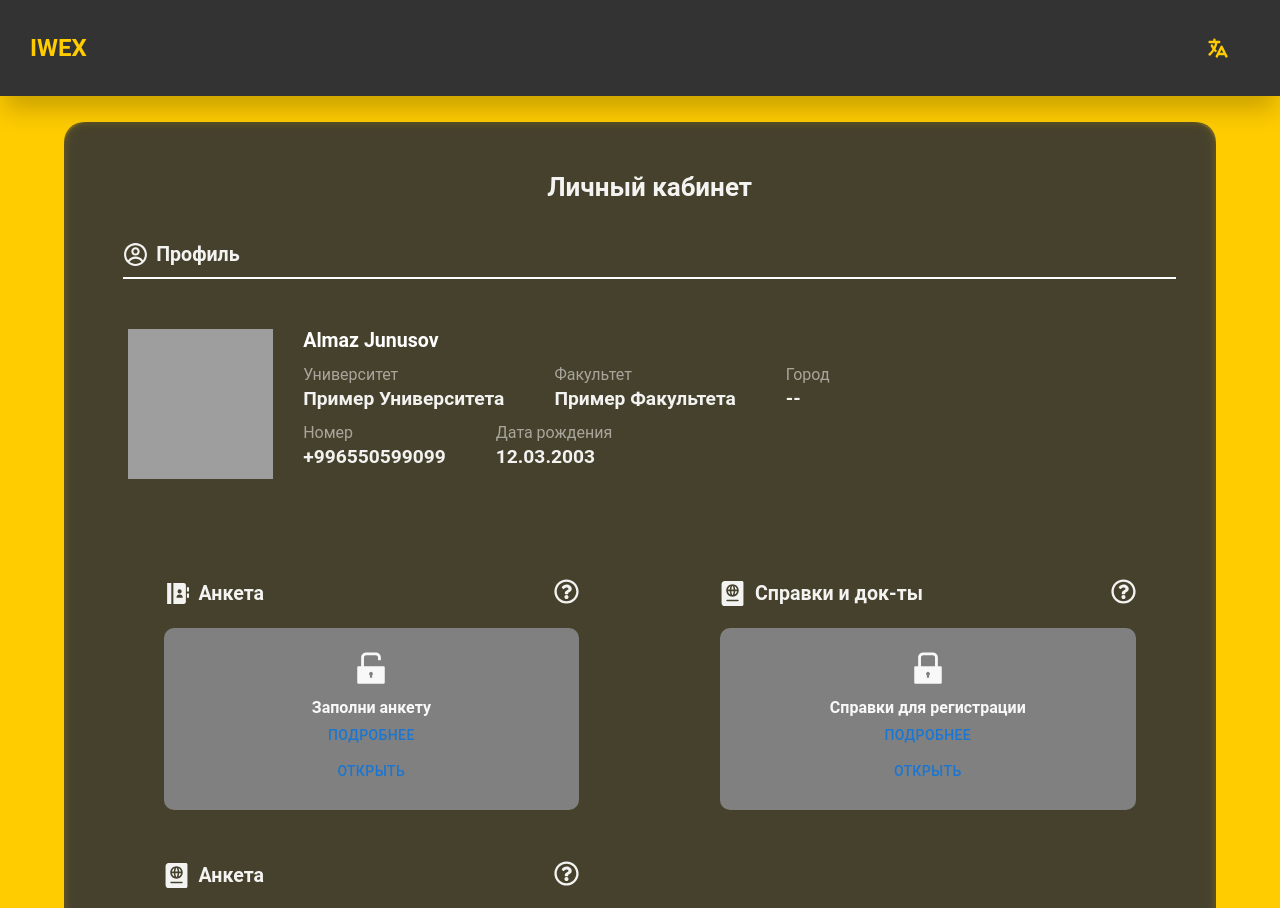
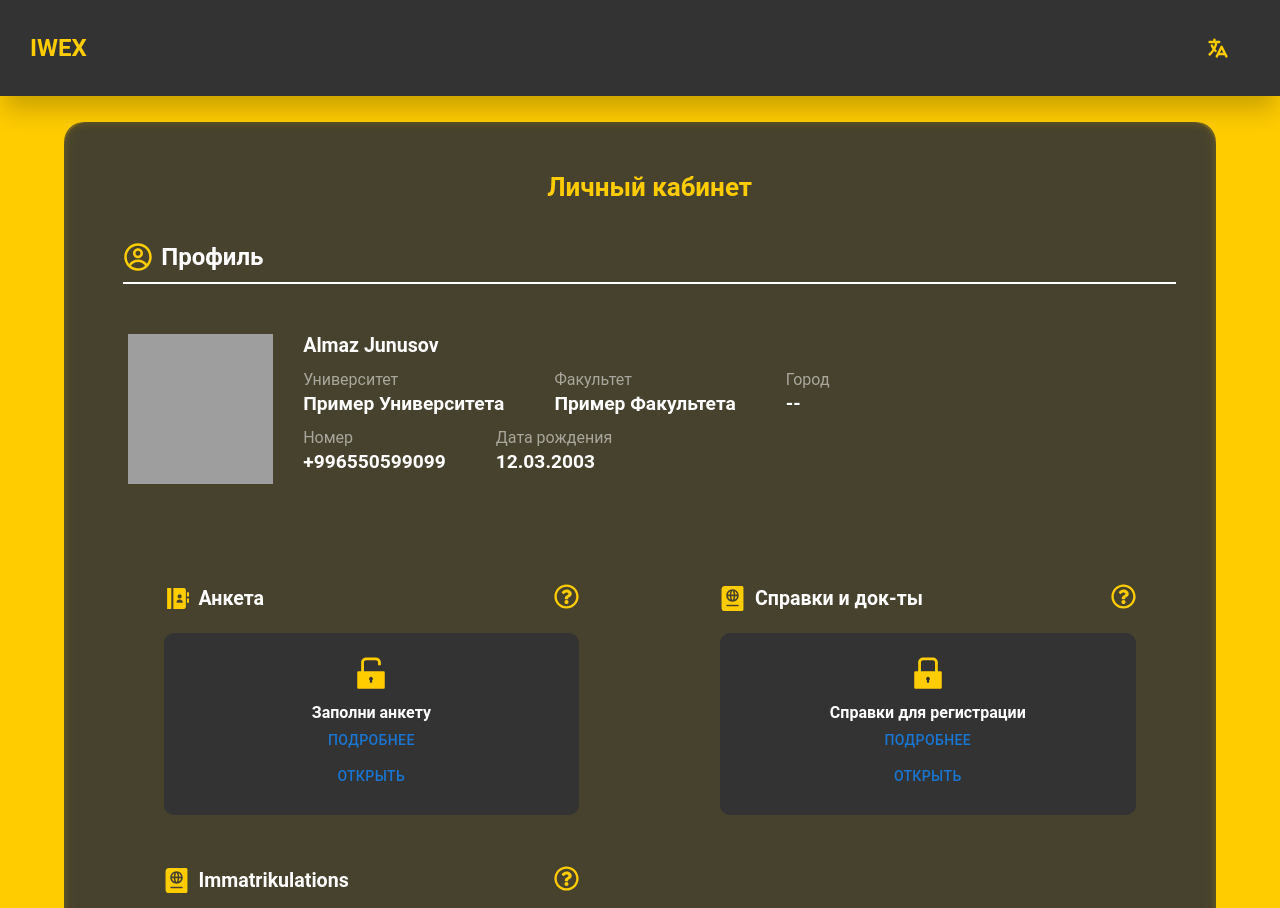
Before and after one commit to k1xd-fr/iwex-crm-master, a Next.js app in the folder frontend/: page /profile in a window 1280 px wide. Shown: the top 908 px of the page. Built offline with nearby package versions, Linux system fonts and the light colour scheme; grey boxes are pictures that could not be loaded; a web font is replaced by a local one.

Commit message:
change: design profile

```diff
--- a/frontend/package.json
+++ b/frontend/package.json
@@ -20,6 +20,8 @@
     "eslint-config-next": "13.4.8",
     "framer-motion": "^10.12.18",
     "i18next": "^23.2.8",
+    "i18next-browser-languagedetector": "^7.1.0",
+    "i18next-http-backend": "^2.2.1",
     "js-cookie": "^3.0.5",
     "ky": "^0.33.3",
     "next": "13.4.8",
@@ -28,6 +30,7 @@
     "next-routes": "^1.4.2",
     "react": "18.2.0",
     "react-dom": "18.2.0",
+    "react-i18next": "^13.0.2",
     "react-icons": "^4.10.1",
     "sass": "^1.63.6",
     "typescript": "5.1.6"
--- a/frontend/src/app/profile/page.tsx
+++ b/frontend/src/app/profile/page.tsx
@@ -1,11 +1,10 @@
 import Profiles from "@/components/Profiles";
-import { maxHeight } from "@mui/system";
 
 const Profile: React.FC = () => {
   return (
     <div
       style={{
-        background: "#ffcc00 ",
+        background: "#fc0",
         padding: "2% 0",
         height: "100%",
       }}
--- a/frontend/src/components/Profiles/Card/CardInfo.tsx
+++ b/frontend/src/components/Profiles/Card/CardInfo.tsx
@@ -1,26 +1,24 @@
-import { useState } from "react";
+"use client";
 import { ReactComponentElement, ReactNode } from "react";
 import { FaRegQuestionCircle } from "react-icons/fa";
 import { IconType } from "react-icons";
 import styles from "./style.module.sass";
+import { Tooltip } from "@mui/material";
+import { fontSize } from "@mui/system";
 
 interface CardInfoProps {
   children: ReactNode;
   icon: ReactComponentElement<IconType>;
   title: string;
+  tooltip: string;
 }
 
-const CardInfo: React.FC<CardInfoProps> = ({ children, icon, title }) => {
-  const [isHovered, setIsHovered] = useState(false);
-
-  const handleMouseEnter = () => {
-    setIsHovered(true);
-  };
-
-  const handleMouseLeave = () => {
-    setIsHovered(false);
-  };
-
+const CardInfo: React.FC<CardInfoProps> = ({
+  children,
+  icon,
+  title,
+  tooltip,
+}) => {
   return (
     <div className={styles.cardInfo}>
       <div className={styles.cardInfo__info}>
@@ -28,14 +26,11 @@ const CardInfo: React.FC<CardInfoProps> = ({ children, icon, title }) => {
           {icon}
           <h4>{title}</h4>
         </div>
-        <div>
-          <FaRegQuestionCircle
-            onMouseEnter={handleMouseEnter}
-            onMouseLeave={handleMouseLeave}
-            size={25}
-          />
-          {isHovered && <h1>dasd</h1>}
-        </div>
+        <Tooltip style={{ color: "white" }} title={tooltip}>
+          <div style={{ position: "relative" }}>
+            <FaRegQuestionCircle size={25} color="#ffcc00" />
+          </div>
+        </Tooltip>
       </div>
       {children}
     </div>
--- a/frontend/src/components/Profiles/Card/index.tsx
+++ b/frontend/src/components/Profiles/Card/index.tsx
@@ -13,7 +13,12 @@ const Card: React.FC<{
         initial={{ opacity: 0 }}
         animate={{ opacity: 1 }}
         transition={{ duration: 0.6, delay: 0.6 }}
-        style={{ zIndex: "10", display: "flex", flexWrap: "wrap" }}
+        style={{
+          zIndex: "10",
+          display: "flex",
+          flexWrap: "wrap",
+          background: "#333",
+        }}
         className={styles.card}
       >
         <LockIcon lock={lock}></LockIcon>
--- a/frontend/src/components/Profiles/Card/style.module.sass
+++ b/frontend/src/components/Profiles/Card/style.module.sass
@@ -32,9 +32,11 @@
   font-size: 12px
   padding: 10px 50%
   border-radius: 10px
-  color: #333333
+  color: #000
+  &:hover
+    background-color: #fc0
 .more
-  color: black
+  color: #fc0
   font-size: 12px
 .text
   text-align: center
--- a/frontend/src/components/Profiles/UserInfo/index.tsx
+++ b/frontend/src/components/Profiles/UserInfo/index.tsx
@@ -14,8 +14,8 @@ const UserInfo = () => {
     >
       <div className={styles.profile}>
         <div className={styles.header}>
-          <CgProfile size={25} />
-          <h4>Профиль</h4>
+          <CgProfile color="#ffcc00" size={30} />
+          <h2 style={{ color: "#fff" }}>Профиль</h2>
         </div>
         <hr style={{ height: "2px", background: "white", border: "none" }} />
         <div className={styles.body}>
@@ -26,30 +26,30 @@ const UserInfo = () => {
             height={150}
           />
           <div className={styles.body__user}>
-            <h2>Almaz Junusov</h2>
+            <h2 style={{ color: "#fff" }}>Almaz Junusov</h2>
             <div className={styles.body__user__block}>
               <div className={styles.info}>
                 <div className={styles.info__more}>
                   <span>Университет</span>
-                  <h3>Пример Университета</h3>
+                  <h3 style={{ color: "#fff" }}>Пример Университета</h3>
                 </div>
                 <div className={styles.info__more}>
                   <span>Факультет</span>
-                  <h3>Пример Факультета</h3>
+                  <h3 style={{ color: "#fff" }}>Пример Факультета</h3>
                 </div>
                 <div className={styles.info__more}>
                   <span>Город</span>
-                  <h3> -- </h3>
+                  <h3 style={{ color: "#fff" }}> -- </h3>
                 </div>
               </div>
               <div className={styles.info}>
                 <div className={styles.info__more}>
                   <span>Номер</span>
-                  <h3> +996550599099 </h3>
+                  <h3 style={{ color: "#fff" }}> +996550599099 </h3>
                 </div>
                 <div className={styles.info__more}>
                   <span>Дата рождения</span>
-                  <h3> 12.03.2003 </h3>
+                  <h3 style={{ color: "#fff" }}> 12.03.2003 </h3>
                 </div>
               </div>
             </div>
--- a/frontend/src/components/Profiles/index.tsx
+++ b/frontend/src/components/Profiles/index.tsx
@@ -23,7 +23,7 @@ const ProfilePage = () => {
     >
       <>
         <motion.h2
-          style={{ zIndex: "10" }}
+          style={{ zIndex: "10", color: "#ffcc00" }}
           initial={{ opacity: 0, y: -20 }}
           animate={{ opacity: 1, y: 0 }}
           transition={{ duration: 0.3, delay: 0.4 }}
@@ -34,14 +34,22 @@ const ProfilePage = () => {
         <UserInfo />
         <div style={{ zIndex: "10" }} className={styles.profile__cards}>
           <div className={styles.df2}>
-            <CardInfo title="Анкета" icon={<RiContactsBookFill size={25} />}>
+            <CardInfo
+              title="Анкета"
+              icon={<RiContactsBookFill color="#ffcc00" size={25} />}
+              tooltip="Hello"
+            >
               <Card
                 link={() => handleCardClick("/profile/anketa")}
                 lock={true}
                 text="Заполни анкету"
               />
             </CardInfo>
-            <CardInfo title="Анкета" icon={<FaPassport size={25} />}>
+            <CardInfo
+              tooltip="Hello pidrasd"
+              title="Immatrikulations"
+              icon={<FaPassport color="#ffcc00" size={25} />}
+            >
               <Card
                 lock={false}
                 link={() => handleCardClick("/profile/anketa2")}
@@ -50,16 +58,20 @@ const ProfilePage = () => {
             </CardInfo>
           </div>
           <div>
-            <CardInfo title="Справки и док-ты" icon={<FaPassport size={25} />}>
+            <CardInfo
+              tooltip="Lorem ipsum dolor sit amet consectetur adipisicing elit. Optio veniam incidunt fuga accusamus mollitia. Odit, laboriosam voluptas. Nesciunt magnam repellendus, fugit, accusantium eveniet saepe iure eum sit corporis suscipit tenetur?"
+              title="Справки и док-ты"
+              icon={<FaPassport color="#ffcc00" size={25} />}
+            >
               <div className={styles.df}>
                 <Card
                   lock={false}
-                  link={() => handleCardClick("/profile/anketa3")}
+                  link={() => handleCardClick("/profile/document-Embassy")}
                   text="Справки для регистрации"
                 />
                 <Card
                   lock={false}
-                  link={() => handleCardClick("/profile/anketa4")}
+                  link={() => handleCardClick("/profile/document-Register")}
                   text="Справки для посольства"
                 />
               </div>
--- a/frontend/src/components/Profiles/style.module.sass
+++ b/frontend/src/components/Profiles/style.module.sass
@@ -5,10 +5,10 @@
   min-height: 100%
   display: flex
   padding-left: 1.5%
-  color: #fffffff0
+  color: white
   flex-direction: column
   border-radius: 20px
-  background-color: #333333ae
+  background-color: #333333ad
   position: relative
   backdrop-filter: blur(5px)
   z-index: 1
--- a/frontend/src/components/shared/LockIconAnimated/index.tsx
+++ b/frontend/src/components/shared/LockIconAnimated/index.tsx
@@ -12,7 +12,11 @@ const LockIcon = ({ lock }) => {
         layout
         // style={{ position: "absolute", top: 0, left: 0 }}
       >
-        {isOpen ? <AiFillUnlock size={40} /> : <AiFillLock size={40} />}
+        {isOpen ? (
+          <AiFillUnlock color="#ffcc00" size={40} />
+        ) : (
+          <AiFillLock color="#ffcc00" size={40} />
+        )}
       </motion.div>
     </div>
   );
```
Also changed, not shown: frontend/src/app/profile/document-Embassy/page.tsx (added, +62 -0 lines), frontend/src/app/profile/document-Register/page.tsx (added, +76 -0 lines), 1 other file (tests, documents, lock files or other folders).
